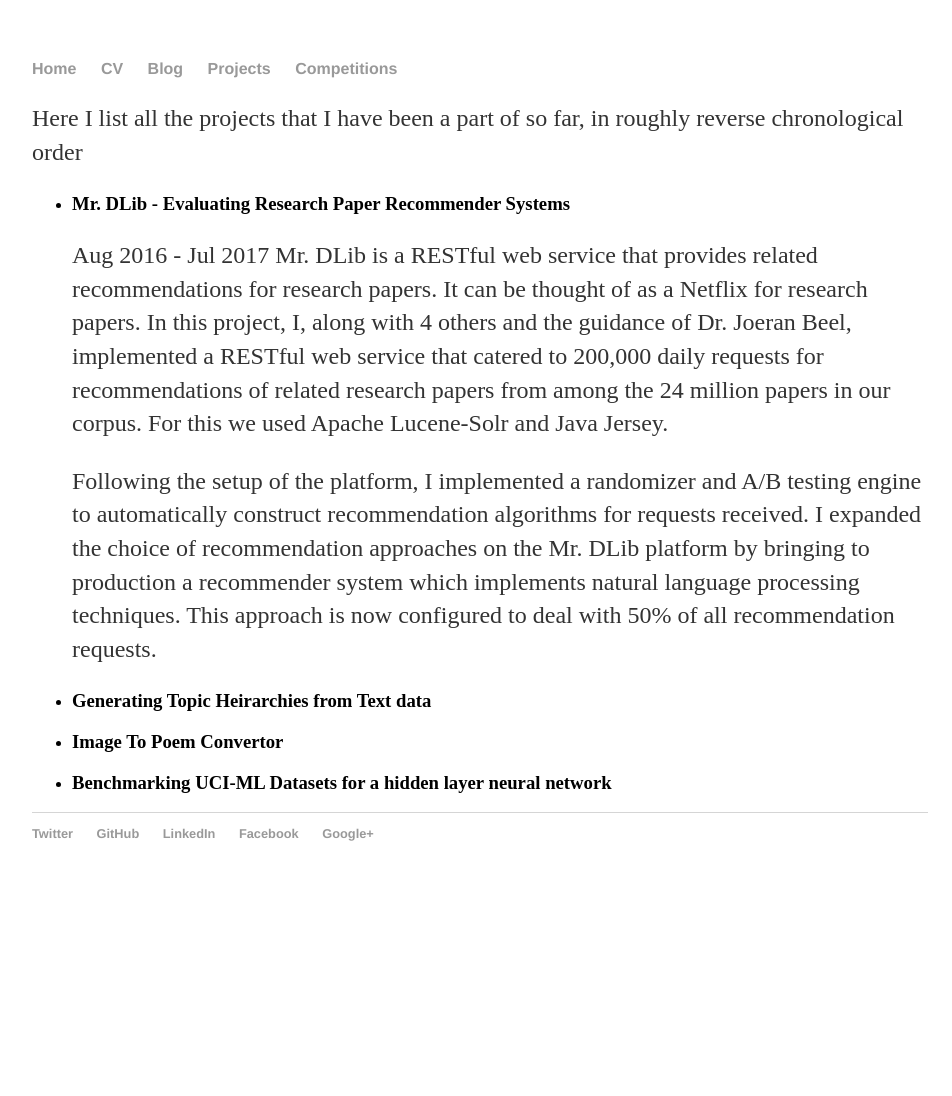
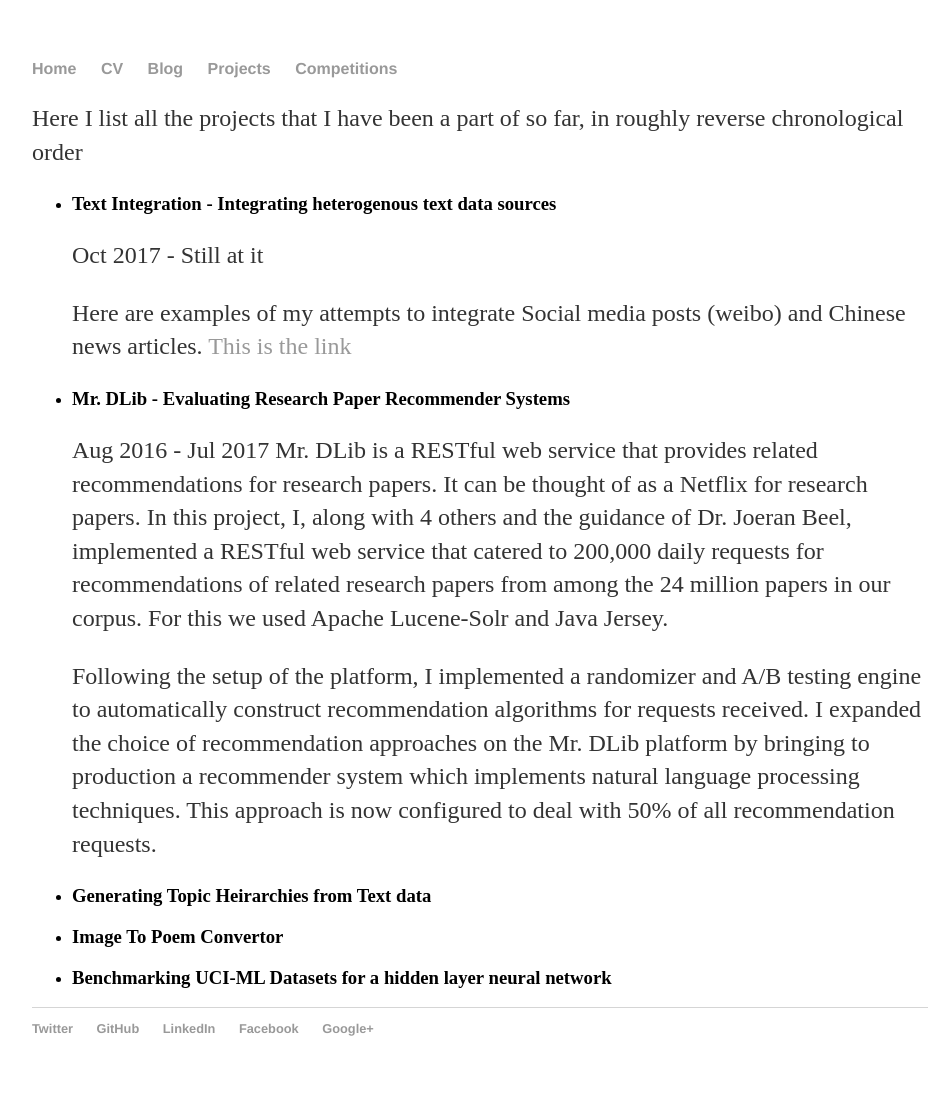
Before and after one commit to sid-dinesh94/sid-dinesh94.github.io, a Jekyll site: the page built from projects/index.md, in a window 1280 px wide. Shown: the whole page, without its empty margins (160-1112 px from the left). Built offline with Jekyll 4.4.1, drawn with Linux system fonts in a browser that asks for light colours; before the commit the page ends 901 px from its top, so only the background shows below that.

Commit message:
added indexes to text integration

```diff
--- a/projects/index.md
+++ b/projects/index.md
@@ -5,7 +5,10 @@ title: Projects
 
 Here I list all the projects that I have been a part of so far, in roughly reverse chronological order
 
+* ### Text Integration - Integrating heterogenous text data sources
+	Oct 2017 - Still at it
 
+	Here are examples of my attempts to integrate Social media posts (weibo) and Chinese news articles. <a href="/projects/Text Integration"> This is the link </a>
 * ### Mr. DLib - Evaluating Research Paper Recommender Systems
 	Aug 2016 - Jul 2017
 	Mr. DLib is a RESTful web service that provides related recommendations for research papers. It can be thought of as a Netflix for research papers. In this project, I, along with 4 others and the guidance of Dr. Joeran Beel, implemented a RESTful web service that catered to 200,000 daily requests for recommendations of related research papers from among the 24 million papers in our corpus. For this we used Apache Lucene-Solr and Java Jersey.
```
Also changed, not shown: projects/Text Integration/index.md (added).
